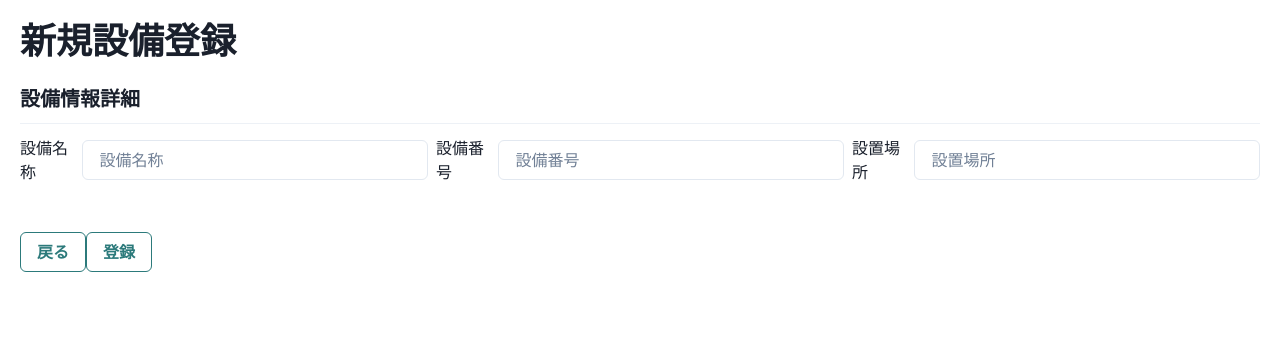
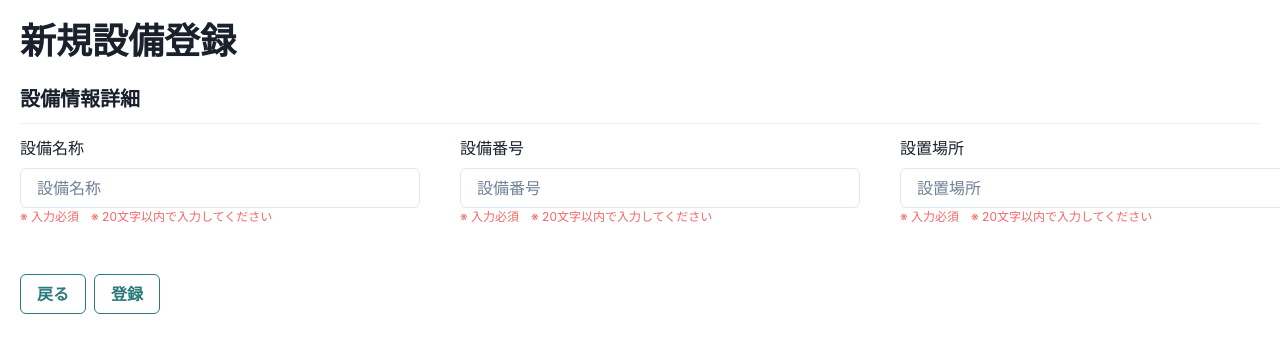
Before and after one commit to rinna-kawaguchi/Equipment-Management-API, a React (Create React App) app in the folder frontend/: page /create in a window 1280 px wide. Shown: the top 352 px of the page. Built offline with nearby package versions, Linux system fonts and the light colour scheme.

Commit message:
設備登録の成功か失敗かをtoastで表示、入力欄の補足追加

```diff
--- a/frontend/src/components/CreateEquipment.tsx
+++ b/frontend/src/components/CreateEquipment.tsx
@@ -1,14 +1,16 @@
-import { Box, Divider, HStack, Heading, Input } from "@chakra-ui/react";
+import { Box, Divider, FormControl, FormLabel, HStack, Heading, Input, Text } from "@chakra-ui/react";
 import { BaseButton } from "./atoms/BaseButton";
 import { useNavigate } from "react-router-dom";
 import { ChangeEvent, useState } from "react";
 import axios from "axios";
+import { useMessage } from "../hooks/useMessage";
 
 export const CreateEquipment = () => {
+  const { showMessage } = useMessage();
+
   const [newName, setNewName] = useState("");
   const [newNumber, setNewNumber] = useState("");
   const [newLocation, setNewLocation] = useState("");
-  const [createMessage, setCreateMessage] = useState("");
 
   // 入力した内容を設備情報の各項目に渡す
   const onChangeNewName = (e: ChangeEvent<HTMLInputElement>) => setNewName(e.target.value);
@@ -25,9 +27,14 @@ export const CreateEquipment = () => {
   const onClickCreateEquipment = async () => {
     alert("設備を登録しますか？");
     let res = await axios.post("http://localhost:8080/equipments",
-    { "name": newName, "number": newNumber, "location": newLocation });
-    const response: Response = res.data.message;
-    alert(response);
+      { "name": newName, "number": newNumber, "location": newLocation })
+      .catch(() => showMessage({
+        title: "設備の登録に失敗しました。入力に誤りがあります。", status: "error"
+      }));
+    if (res) {
+      const response: string = res.data.message;
+      showMessage({ title: response, status: "success" });
+    }
   };
 
   return (
@@ -36,18 +43,35 @@ export const CreateEquipment = () => {
       <br />
       <Heading size={"md"}>設備情報詳細</Heading>
       <Divider my={3} />
-      <HStack>
-        <p>設備名称</p>
-        <Input width={"400px"} placeholder="設備名称" onChange={onChangeNewName} />
-        <p>設備番号</p>
-        <Input width={"400px"} placeholder="設備番号" onChange={onChangeNewNumber} />
-        <p>設置場所</p>
-        <Input width={"400px"} placeholder="設置場所" onChange={onChangeNewLocation} />
+      <HStack spacing={10}>
+        <Box>
+          <FormControl>
+            <FormLabel>設備名称</FormLabel>
+            <Input width={"400px"} placeholder="設備名称" onChange={onChangeNewName} />
+            <Text fontSize={"xs"} color={"red.400"}>※ 入力必須　※ 20文字以内で入力してください</Text>
+          </FormControl>
+        </Box>
+        <Box>
+          <FormControl>
+            <FormLabel>設備番号</FormLabel>
+            <Input width={"400px"} placeholder="設備番号" onChange={onChangeNewNumber} />
+            <Text fontSize={"xs"} color={"red.400"}>※ 入力必須　※ 20文字以内で入力してください</Text>
+          </FormControl>
+        </Box>
+        <Box>
+          <FormControl>
+            <FormLabel>設置場所</FormLabel>
+            <Input width={"400px"} placeholder="設置場所" onChange={onChangeNewLocation} />
+            <Text fontSize={"xs"} color={"red.400"}>※ 入力必須　※ 20文字以内で入力してください</Text>
+          </FormControl>
+        </Box>
       </HStack>
       <br />
       <br />
-      <BaseButton onClick={onClickBackFindPage}>戻る</BaseButton>
-      <BaseButton onClick={onClickCreateEquipment}>登録</BaseButton>
+      <HStack>
+        <BaseButton onClick={onClickBackFindPage}>戻る</BaseButton>
+        <BaseButton onClick={onClickCreateEquipment}>登録</BaseButton>
+      </HStack>
     </Box>
   );
 };
```
